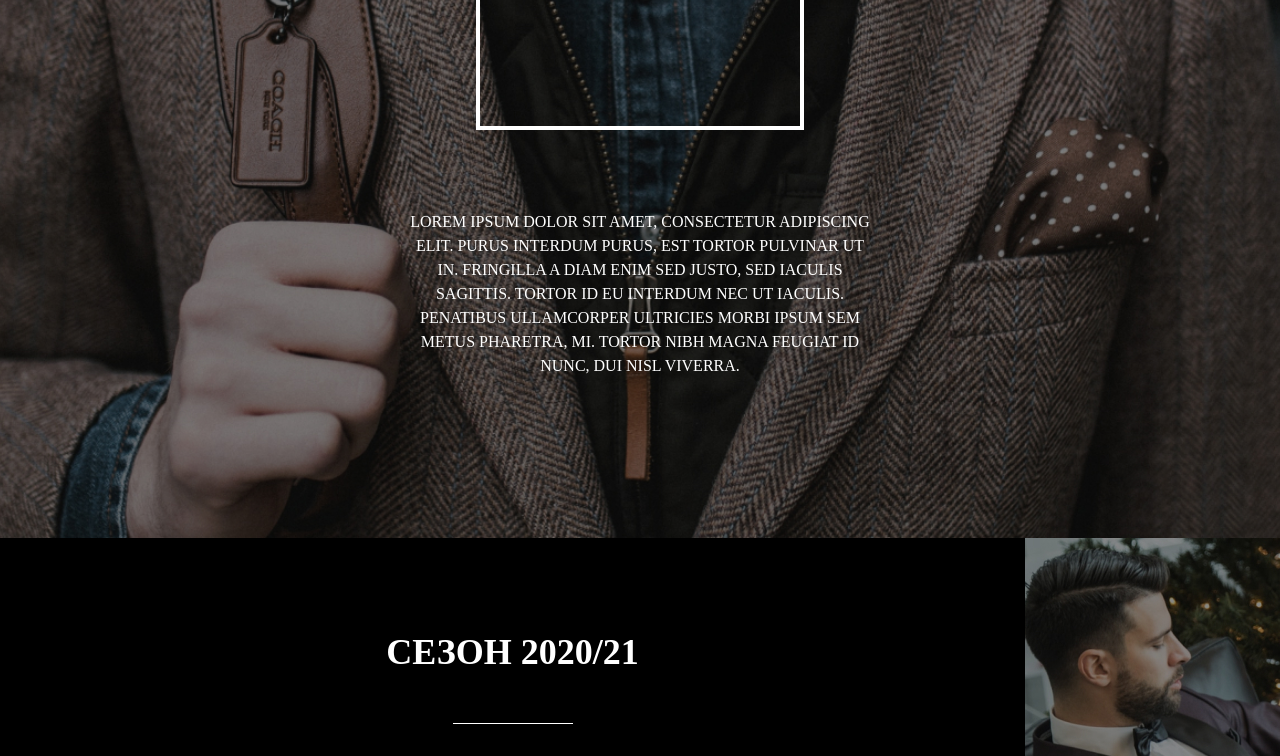
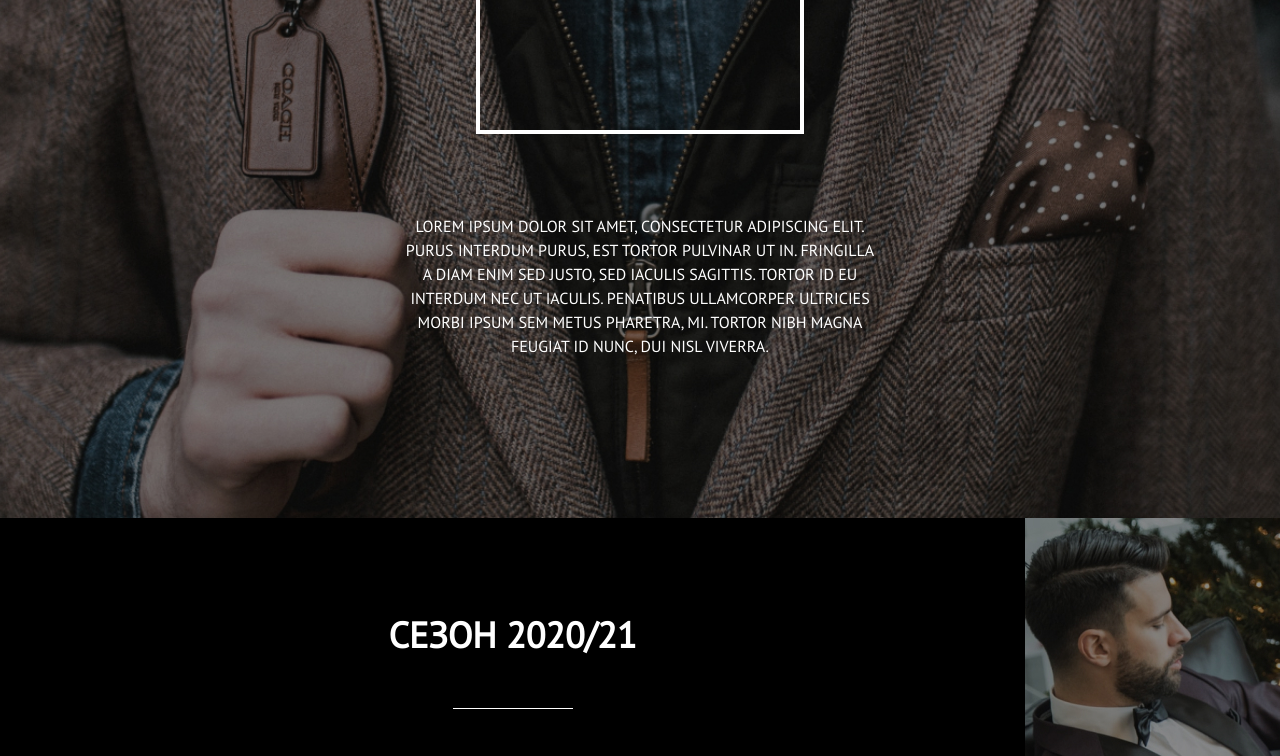
Before and after one commit to naumovn808/site, a plain HTML site: page index.html in a window 1280 px wide. Shown: the part 503-1259 px from the top of the page. Drawn offline with Linux system fonts and the light colour scheme.

Commit message:
feat: add fonts

```diff
--- a/style.scss
+++ b/style.scss
@@ -1,8 +1,38 @@
+@font-face {
+    font-family: "PayfairDisplay";
+    src: local("PayfairDisplay"), url("./fonts/PlayfairDisplay-Bold.ttf") format("truetype");
+    font-weight: 700;
+    font-display: swap;
+  }
+  @font-face {
+    font-family: "PayfairDisplay";
+    src: local("PayfairDisplay"), url("./fonts/PlayfairDisplay-Regular.ttf") format("truetype");
+    font-weight: 400;
+    font-display: swap;
+  }
+  @font-face {
+    font-family: "PTSans";
+    src: local("PTSans"), url("./fonts/PTSans-Regular.ttf") format("truetype");
+    font-weight: 400;
+    font-display: swap;
+  }
+  @font-face {
+    font-family: "PostNoBillsJaffna";
+    src: local("Archangelsk"), url("./fonts/PostNoBillsJaffna-Bold.ttf") format("truetype");
+    font-weight: 700;
+    font-display: swap;
+  }
+
+
 * {
     margin: 0;
     padding: 0;
     text-decoration: none;
     list-style: none;
+}
+
+body {
+    font-family: "PTSans", sans-serif;
 }
 
 
```
Also changed, not shown: fonts/PTSans-Regular.ttf (added), fonts/PlayfairDisplay-Bold.ttf (added), fonts/PlayfairDisplay-Regular.ttf (added), fonts/PostNoBillsJaffna-Bold.ttf (added), style.css, 1 other file.
